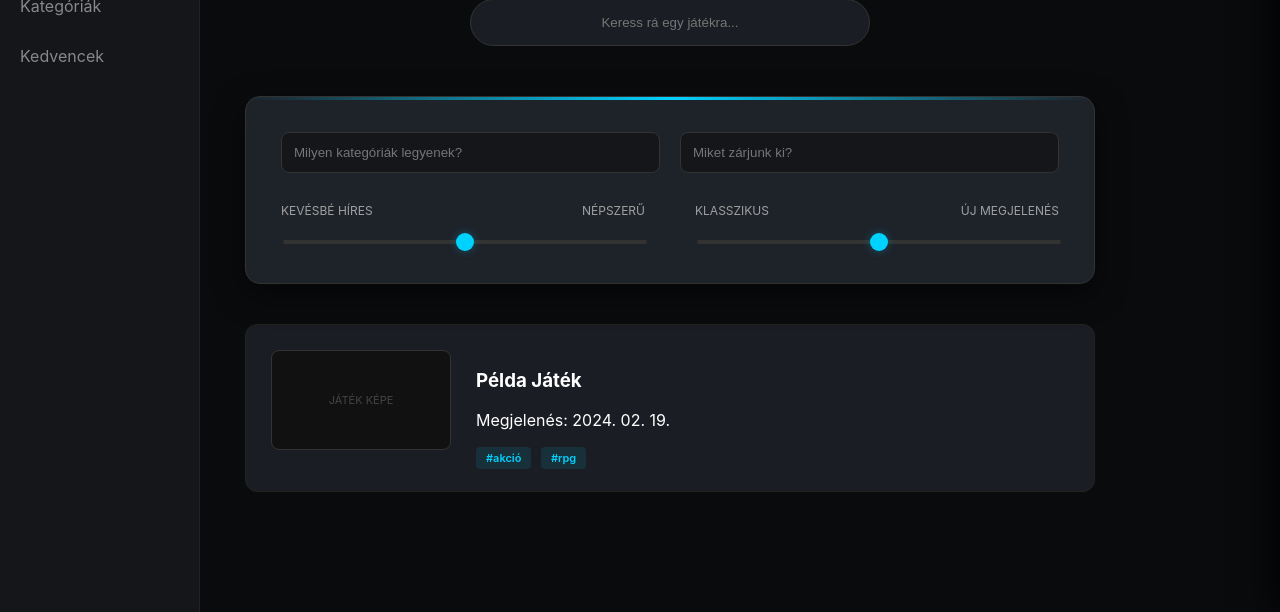
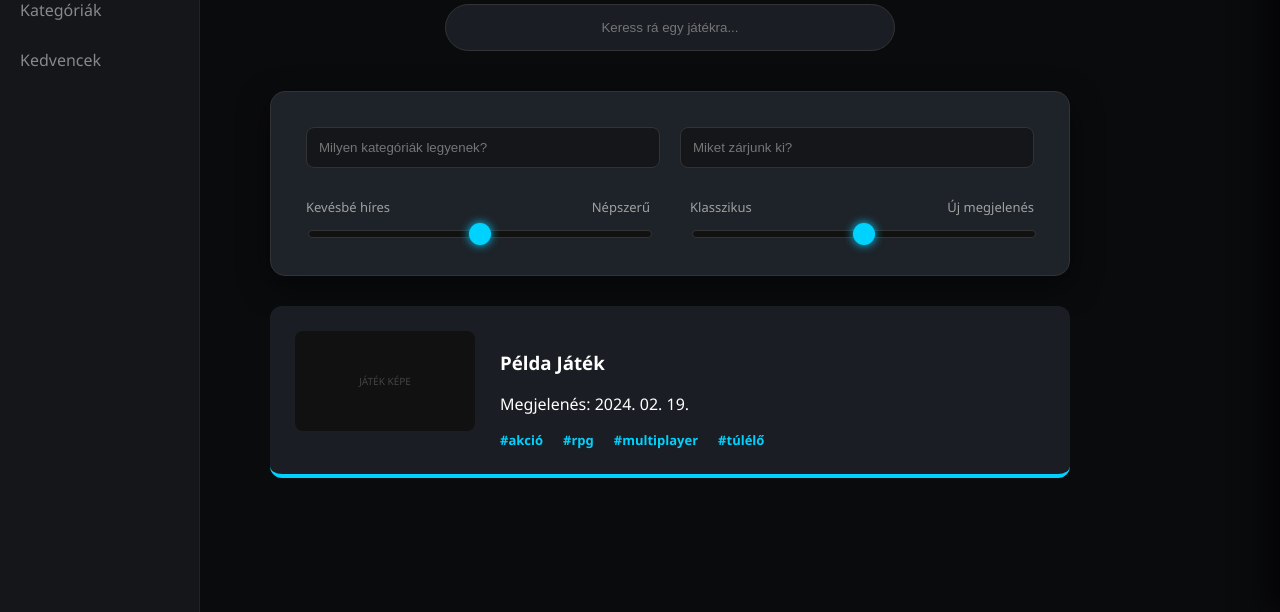
Before and after one commit to 23BAttila/Vizsgaremek, a plain HTML site: page Játék ajánló/index.html in a window 1280 px wide. Shown: the part 188-800 px from the top of the page. Drawn offline with Linux system fonts and the light colour scheme.

Commit message:
Enhance game categories and improve UI elements

```diff
--- a/Játék ajánló/index.html
+++ b/Játék ajánló/index.html
@@ -21,6 +21,9 @@
             <li><a href="#">Indie</a></li>
             <li><a href="#">FPS</a></li>
             <li><a href="#">Stratégia</a></li>
+            <li><a href="#">Sport</a></li>
+            <li><a href="#">Kaland</a></li>
+            <li><a href="#">Verseny</a></li>
         </ul>
     </div>
 
@@ -34,11 +37,9 @@
         </nav>
     </div>
 
+    <button class="login-btn-fixed">Bejelentkezés</button>
+
     <main class="main-content">
-        <div class="top-bar">
-            <button class="login-btn">Bejelentkezés</button>
-        </div>
-
         <header>
             <h1>GameHunt</h1>
             <div class="search-container" id="search-target">
@@ -48,28 +49,17 @@
 
         <section class="filter-section">
             <div class="tag-inputs">
-                <div class="input-group">
-                    <input type="text" placeholder="Milyen kategóriák legyenek?">
-                </div>
-                <div class="input-group">
-                    <input type="text" placeholder="Miket zárjunk ki?">
-                </div>
+                <div class="input-group"><input type="text" placeholder="Milyen kategóriák legyenek?"></div>
+                <div class="input-group"><input type="text" placeholder="Miket zárjunk ki?"></div>
             </div>
-
             <div class="sliders-container">
                 <div class="slider-group">
-                    <div class="slider-labels">
-                        <span>Kevésbé híres</span>
-                        <span>Népszerű</span>
-                    </div>
-                    <input type="range" min="0" max="100" class="custom-slider">
+                    <div class="slider-labels"><span>Kevésbé híres</span><span>Népszerű</span></div>
+                    <input type="range" class="custom-slider">
                 </div>
                 <div class="slider-group">
-                    <div class="slider-labels">
-                        <span>Klasszikus</span>
-                        <span>Új megjelenés</span>
-                    </div>
-                    <input type="range" min="0" max="100" class="custom-slider">
+                    <div class="slider-labels"><span>Klasszikus</span><span>Új megjelenés</span></div>
+                    <input type="range" class="custom-slider">
                 </div>
             </div>
         </section>
@@ -83,6 +73,8 @@
                     <div class="tags">
                         <span class="tag">#akció</span>
                         <span class="tag">#rpg</span>
+                        <span class="tag">#multiplayer</span>
+                        <span class="tag">#túlélő</span>
                     </div>
                 </div>
             </div>
@@ -94,13 +86,11 @@
         const openBtn = document.getElementById('open-categories');
         const closeBtn = document.getElementById('close-drawer');
 
-        openBtn.onclick = () => drawer.classList.add('open');
-        closeBtn.onclick = () => drawer.classList.remove('open');
+        openBtn.addEventListener('click', () => drawer.classList.add('open'));
+        closeBtn.addEventListener('click', () => drawer.classList.remove('open'));
 
         window.onclick = (event) => {
-            if (event.target == drawer) {
-                drawer.classList.remove('open');
-            }
+            if (event.target === drawer) drawer.classList.remove('open');
         }
     </script>
 </body>
--- a/Játék ajánló/style.css
+++ b/Játék ajánló/style.css
@@ -4,7 +4,6 @@
     --card-bg: #1a1d23;
     --panel-bg: #1e2229;
     --accent-blue: #00d2ff;
-    --accent-glow: rgba(0, 210, 255, 0.3);
     --text-white: #ffffff;
     --text-gray: #a0a0a0;
 }
@@ -14,23 +13,26 @@ html { scroll-behavior: smooth; }
 
 body {
     margin: 0;
-    font-family: 'Inter', 'Segoe UI', Arial, sans-serif;
+    font-family: 'Segoe UI', Arial, sans-serif;
     background-color: var(--bg-dark);
     color: var(--text-white);
     display: flex;
     overflow-x: hidden;
 }
 
-::-webkit-scrollbar { width: 8px; }
-::-webkit-scrollbar-track { background: var(--bg-dark); }
-::-webkit-scrollbar-thumb { background: #333; border-radius: 10px; }
-::-webkit-scrollbar-thumb:hover { background: var(--accent-blue); }
+.login-btn-fixed {
+    position: fixed; top: 20px; right: 20px; z-index: 1500;
+    background: transparent; border: 1px solid var(--accent-blue);
+    color: var(--accent-blue); padding: 10px 24px; border-radius: 20px;
+    cursor: pointer; font-weight: 600; text-transform: uppercase;
+    font-size: 11px; transition: 0.3s;
+}
+.login-btn-fixed:hover { background: var(--accent-blue); color: black; box-shadow: 0 0 15px rgba(0, 210, 255, 0.4); }
+
 
 .sidebar {
-    width: 60px; height: 100vh;
-    background-color: var(--sidebar-bg);
-    position: fixed; left: 0; top: 0;
-    transition: width 0.3s ease;
+    width: 60px; height: 100vh; background-color: var(--sidebar-bg);
+    position: fixed; left: 0; top: 0; transition: width 0.3s ease;
     overflow: hidden; display: flex; flex-direction: column;
     border-right: 1px solid #222; z-index: 1000;
 }
@@ -42,105 +44,72 @@ body {
     opacity: 0; visibility: hidden; transition: 0.2s;
 }
 .sidebar:hover .sidebar-menu a { opacity: 1; visibility: visible; }
-.sidebar-menu a:hover { background: #252a33; color: var(--accent-blue); }
+.sidebar-menu a:hover { color: var(--accent-blue); background: #252a33; }
 
 .category-drawer {
     position: fixed; top: 0; right: -320px;
-    width: 320px; height: 100vh;
-    background-color: var(--sidebar-bg);
-    box-shadow: -10px 0 30px rgba(0,0,0,0.8);
-    transition: right 0.4s ease;
-    z-index: 2000; padding: 30px;
-    border-left: 2px solid var(--accent-blue);
+    width: 320px; height: 100vh; background-color: var(--sidebar-bg);
+    box-shadow: -10px 0 30px rgba(0,0,0,0.8); transition: right 0.4s ease;
+    z-index: 2000; padding: 30px; border-left: 2px solid var(--accent-blue);
 }
 .category-drawer.open { right: 0; }
-.drawer-header { display: flex; justify-content: space-between; align-items: center; margin-bottom: 30px; }
-#close-drawer { background: none; border: none; color: white; font-size: 32px; cursor: pointer; }
+.drawer-header { display: flex; justify-content: space-between; align-items: center; margin-bottom: 25px; }
+#close-drawer { background: none; border: none; color: white; font-size: 30px; cursor: pointer; }
 
-.main-content {
-    margin-left: 60px;
-    flex: 1;
-    display: flex;
-    flex-direction: column;
-    align-items: center;
-    padding: 20px;
-    position: relative;
+.category-list {
+    list-style: none; padding: 0;
+    display: flex; flex-wrap: wrap;
+    gap: 16px;
 }
+.category-list a {
+    color: #aaa; text-decoration: none; font-size: 12px;
+    background: rgba(255,255,255,0.05); padding: 10px 18px;
+    border-radius: 20px; border: 1px solid #333; transition: 0.2s;
+    display: inline-block;
+}
+.category-list a:hover { border-color: var(--accent-blue); color: var(--accent-blue); background: rgba(0, 210, 255, 0.05); }
 
-.top-bar {
-    width: 100%;
-    display: flex;
-    justify-content: flex-end;
-    padding: 10px 20px;
-    position: absolute;
-    top: 20px;
-    right: 20px;
-}
-
-.login-btn {
-    background: transparent; border: 1px solid var(--accent-blue);
-    color: var(--accent-blue); padding: 8px 24px; cursor: pointer;
-    border-radius: 20px; transition: 0.3s;
-    font-weight: 600; text-transform: uppercase; font-size: 11px;
-}
-.login-btn:hover { background: var(--accent-blue); color: black; box-shadow: 0 0 15px var(--accent-glow); }
-
-header { width: 100%; max-width: 850px; text-align: center; margin-top: 60px; margin-bottom: 50px; }
-
-h1 {
-    font-size: 72px; margin: 0; font-weight: 800;
-    background: linear-gradient(to bottom, #fff, #444);
-    -webkit-background-clip: text; -webkit-text-fill-color: transparent;
-}
-
-.search-box {
-    width: 400px; padding: 15px; background: #1a1d23;
-    border: 1px solid #333; color: white; text-align: center;
-    border-radius: 30px; margin-top: 20px; outline: none; transition: 0.3s;
-}
-.search-box:focus { border-color: var(--accent-blue); box-shadow: 0 0 10px var(--accent-glow); }
+.main-content { margin-left: 60px; flex: 1; display: flex; flex-direction: column; align-items: center; padding: 40px; }
+header { width: 100%; max-width: 800px; text-align: center; margin-top: 50px; margin-bottom: 40px; }
+h1 { font-size: 60px; margin: 0; background: linear-gradient(to bottom, #fff, #444); -webkit-background-clip: text; -webkit-text-fill-color: transparent; }
+.search-box { width: 100%; max-width: 450px; padding: 15px; background: #1a1d23; border: 1px solid #333; color: white; border-radius: 30px; text-align: center; margin-top: 20px; outline: none; transition: 0.3s; }
+.search-box:focus { border-color: var(--accent-blue); }
 
 .filter-section {
-    background-color: var(--panel-bg);
-    width: 100%; max-width: 850px;
-    padding: 35px; border-radius: 15px;
-    border: 1px solid #333; box-shadow: 0 10px 30px rgba(0,0,0,0.5);
-    margin-bottom: 40px; position: relative;
+    background-color: var(--panel-bg); width: 100%; max-width: 800px;
+    padding: 35px; border-radius: 15px; border: 1px solid #333; margin-bottom: 30px;
+    box-shadow: 0 10px 30px rgba(0,0,0,0.5);
 }
-.filter-section::before {
-    content: ""; position: absolute; top: 0; left: 0; width: 100%; height: 3px;
-    background: linear-gradient(90deg, transparent, var(--accent-blue), transparent);
-}
-
-.tag-inputs { display: flex; justify-content: space-between; margin-bottom: 30px; gap: 20px; }
-.input-group { width: 50%; }
+.tag-inputs { display: flex; gap: 20px; margin-bottom: 30px; }
+.input-group { flex: 1; }
 .input-group input { width: 100%; padding: 12px; background: #14161a; border: 1px solid #333; color: white; border-radius: 8px; }
 
-.sliders-container { display: flex; justify-content: space-between; gap: 50px; }
-.slider-group { width: 50%; }
-.slider-labels { display: flex; justify-content: space-between; font-size: 12px; color: var(--text-gray); margin-bottom: 10px; text-transform: uppercase; }
+.sliders-container { display: flex; gap: 40px; }
+.slider-group { flex: 1; display: flex; flex-direction: column; }
+.slider-labels { display: flex; justify-content: space-between; font-size: 13px; color: var(--text-gray); margin-bottom: 12px; }
 
-.custom-slider { width: 100%; appearance: none; height: 4px; background: #333; border-radius: 2px; outline: none; }
+.custom-slider {
+    -webkit-appearance: none; width: 100%; height: 8px; background: #111; border-radius: 10px; outline: none; border: 1px solid #333;
+}
 .custom-slider::-webkit-slider-thumb {
-    appearance: none; width: 18px; height: 18px; background: var(--accent-blue);
-    border-radius: 50%; cursor: pointer; box-shadow: 0 0 10px var(--accent-glow);
+    -webkit-appearance: none; width: 22px; height: 22px; background: var(--accent-blue); border-radius: 50%; cursor: pointer; box-shadow: 0 0 10px var(--accent-blue); transition: 0.2s;
 }
+.custom-slider::-moz-range-thumb {
+    width: 22px; height: 22px; background: var(--accent-blue); border-radius: 50%; cursor: pointer; border: none; box-shadow: 0 0 10px var(--accent-blue);
+}
+.custom-slider::-webkit-slider-thumb:hover { transform: scale(1.1); }
 
-.game-list { width: 100%; max-width: 850px; }
-.game-card {
-    display: flex; background: var(--card-bg); margin-bottom: 15px; padding: 25px;
-    border-radius: 12px; border: 1px solid #222; transition: 0.3s;
+.game-list { width: 100%; max-width: 800px; }
+.game-card { display: flex; background: var(--card-bg); padding: 25px; border-radius: 12px; margin-bottom: 15px; border-bottom: 4px solid var(--accent-blue); transition: 0.3s; }
+.game-card:hover { transform: translateY(-5px); }
+.game-img-placeholder { width: 180px; height: 100px; background: #111; margin-right: 25px; display: flex; align-items: center; justify-content: center; font-size: 10px; color: #444; border-radius: 8px; flex-shrink: 0; }
+
+
+.tags {
+    display: flex;
+    gap: 20px;
+    flex-wrap: wrap;
+    margin-top: 15px;
 }
-.game-card:hover { transform: translateY(-5px); border-color: var(--accent-blue); }
-
-.game-img-placeholder {
-    width: 180px; height: 100px; background: #111; border: 1px solid #333;
-    display: flex; align-items: center; justify-content: center;
-    color: #444; font-size: 11px; margin-right: 25px; flex-shrink: 0; border-radius: 8px;
-}
-
-.category-list { list-style: none; padding: 0; }
-.category-list a { color: #aaa; text-decoration: none; display: block; padding: 10px 0; transition: 0.2s; }
-.category-list a:hover { color: var(--accent-blue); padding-left: 10px; }
-
-.tag { color: var(--accent-blue); background: rgba(0, 210, 255, 0.1); padding: 4px 10px; border-radius: 4px; font-size: 11px; font-weight: 600; margin-right: 5px; }
+.tag { color: var(--accent-blue); font-size: 13px; font-weight: 600; cursor: pointer; transition: color 0.2s; }
+.tag:hover { color: white; text-decoration: none; }
```
